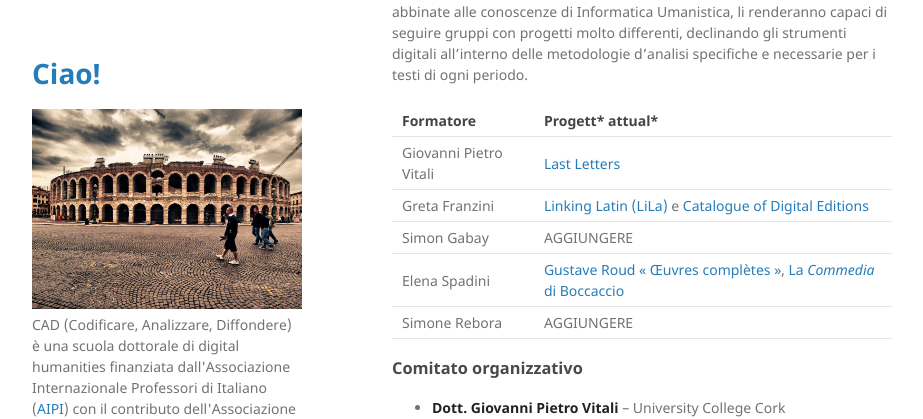
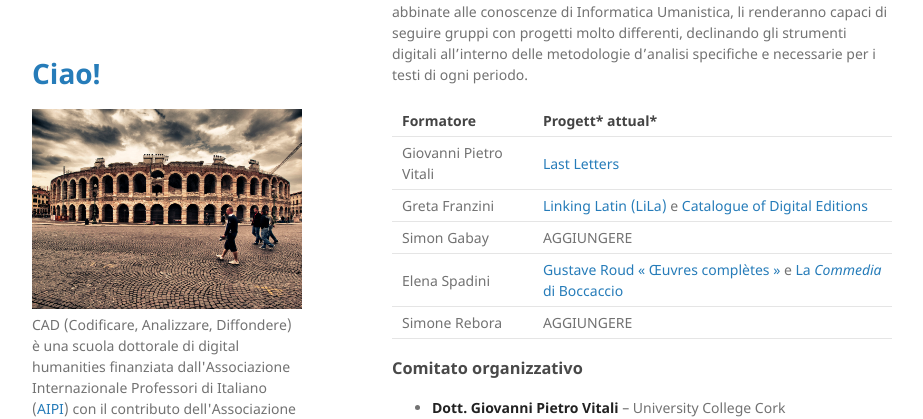
Before and after one commit to CADottorato/sito, a Jekyll site: the page built from index.md, in a window 1280 px wide and 900 px high, scrolled down 1384 px. Shown: the top 419 px of the window, without its empty margins (178-1101 px from the left). Built offline with Jekyll 4.4.1, drawn with Linux system fonts in a browser that asks for light colours.

Commit message:
add project

```diff
--- a/index.md
+++ b/index.md
@@ -66,7 +66,7 @@
 	</tr>
     <tr>
     	<td>Elena Spadini</td>
-    	<td><a href="https://www.unil.ch/crlr/home/menuinst/projets-de-recherche/gustave-roud-oeuvres-completes.html" target="_blank">Gustave Roud « Œuvres complètes »</a>, <a href="http://boccacciocommedia.unil.ch" target="_blank">La <i>Commedia</i> di Boccaccio</a></td>
+    	<td><a href="https://www.unil.ch/crlr/home/menuinst/projets-de-recherche/gustave-roud-oeuvres-completes.html" target="_blank">Gustave Roud « Œuvres complètes »</a> e <a href="http://boccacciocommedia.unil.ch" target="_blank">La <i>Commedia</i> di Boccaccio</a></td>
     </tr>
     <tr>
     	<td>Simone Rebora</td>
```
